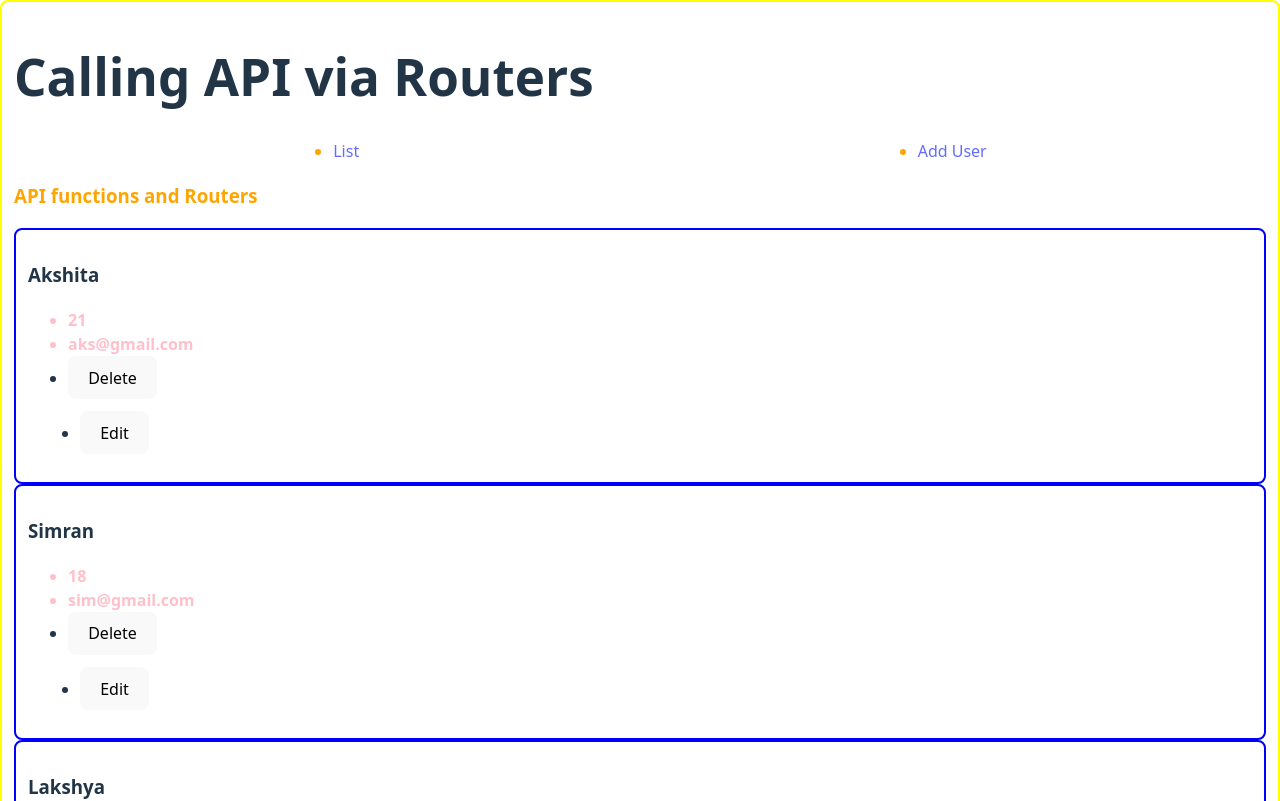
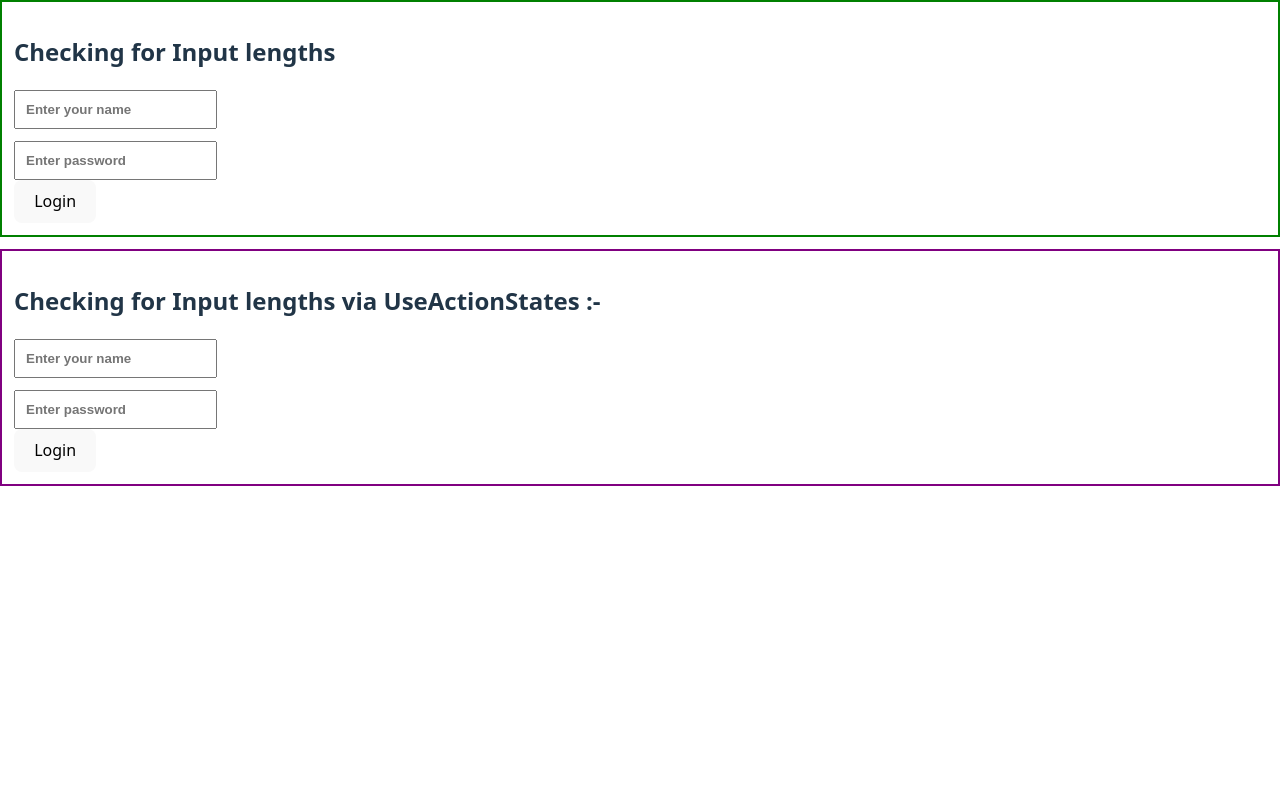
Before and after one commit to AkshitaGupta97/API_Folder_React_Projects, a React (Vite) app: page / in a window 1280 px wide. Shown: the top 801 px of the page. Built offline with nearby package versions, Linux system fonts and the light colour scheme; data requests are answered from the project's data file.

Commit message:
new project changes

```diff
--- a/db.json
+++ b/db.json
@@ -13,9 +13,6 @@
       "id": "acc9"
     },
     {
-      "name": "Lakshya",
-      "age": 17,
-      "email": "lak@gmail.com",
       "id": "acc7"
     },
     {
@@ -31,8 +28,8 @@
       "id": "0fc1"
     },
     {
-      "name": "Sweta",
-      "age": 40,
+      "name": "Sweta kumari",
+      "age": "30",
       "email": "swet@gmail.com",
       "id": "0fc6"
     },
--- a/src/App.css
+++ b/src/App.css
@@ -21,3 +21,9 @@
   margin: 10px;
   border: 2px solid pink;
 }
+.error {
+  border:2px solid red;
+}
+.error:outlin {
+  border:2px solid red;
+}
--- a/src/App.jsx
+++ b/src/App.jsx
@@ -1,13 +1,17 @@
 
 import './App.css'
-import MainApi from './MainApi'
+import InputChanges from './checkNameError/InputChanges'
+import InputChangesUseAction from './checkNameError/InputChangeUseactionstate'
+//import MainApi from './MainApi'
 
 function App() {
 
   return (
     <div>
 
-       <MainApi />
+       {/* <MainApi /> */}
+      <InputChanges />
+      <InputChangesUseAction />
     </div>
   )
 }
--- a/src/FirstApi.jsx
+++ b/src/FirstApi.jsx
@@ -43,7 +43,7 @@ function FirstApi() {
             {
                 !loading ?
                     userData.map((user) => (
-                        <div key={user.name} style={{ border: "2px solid blue", padding: "12px", borderRadius: "8px" }}>
+                        <div key={user.id} style={{ border: "2px solid blue", padding: "12px", borderRadius: "8px" }}>
                             <h3>{user.name}</h3>
                             <ul>
                                 <li style={{color:"pink", fontWeight:"600"}}>{user.age}</li>
--- a/src/UserAdd.jsx
+++ b/src/UserAdd.jsx
@@ -3,9 +3,9 @@ import './App.css'
 
 
 export default function UserAdd() {
-    const [name, setName] = useState()
-    const [age, setAge] = useState()
-    const [email, setEmail] = useState()
+    const [name, setName] = useState('')
+    const [age, setAge] = useState('')
+    const [email, setEmail] = useState('')
 
     const buttonAddClick = async() => {
         //console.log(name, age, email);
--- a/src/UserEdit.jsx
+++ b/src/UserEdit.jsx
@@ -1,19 +1,58 @@
 
+import { useNavigate, useParams } from 'react-router'
 import './App.css'
+import { useEffect, useState } from 'react';
 
 export default function UserEdit() {
 
+    const {id} = useParams();
+
+    const [name, setName] = useState('')
+    const [age, setAge] = useState('')
+    const [email, setEmail] = useState('')
+    const navigate = useNavigate();
+
+
+    useEffect(() => {
+        getUserData();
+    }, [])
+
+    const url = 'http://localhost:5001/user/' + id;
+    const getUserData = async() => {
+        let response = await fetch(url);
+        response = await response.json();
+        console.log(response);
+        setName(response.name);
+        setAge(response.age);
+        setEmail(response.email);
+    }
+
+    const updateUser = async () => {
+        console.log(name, age, email);
+
+        let response = await fetch(url, {
+            method:'Put',
+            body: JSON.stringify({name, age, email})
+        });
+        response = await response.json()
+        console.log(response);
+        if(response){
+          //  alert("User data updated.")
+            navigate('/')
+        }
+    }
+
     return(
         <div className="UserAdd">
-            <h2 style={{color:"crimson "}}>User Edit Page </h2>
+            <h2 style={{color:"peachpuff"}}>User Edit Page </h2>
             <br />
-            <input type="text"  placeholder="Enter name"/>
+            <input type="text" value={name}  onChange={(evnt) => setName(evnt.target.value)} placeholder="Enter name"/>
             <br />
-            <input type="number"  placeholder="Enter age"/>
+            <input type="number" value={age} onChange={(evnt) => setAge(evnt.target.value)}  placeholder="Enter age"/>
             <br />
-            <input type="email" placeholder="Enter email"/>
+            <input type="email" value={email} onChange={(evnt) => setEmail(evnt.target.value)} placeholder="Enter email"/>
             <br />
-            <button >Update User</button>
+            <button onClick={updateUser}>Update User</button>
 
         </div>
     )
--- /dev/null
+++ b/src/checkNameError/InputChangeUseactionstate.jsx
@@ -0,0 +1,46 @@
+
+import { useActionState, useState } from "react"
+
+export default function InputChangesUseAction() {
+
+    const handleLogin = (prevdata, formdata) => {
+        let name = formdata.get('name')
+        let password = formdata.get('password')
+        let regex = /^[A-Z0-9]+$/i;
+
+        console.log(name, password);        {/* name, password ia passed so that it should not delete after login*/}
+        if(!name || name.length > 7){
+            return {error: 'Name should not contain more than 5 characters or Empty', name, password}
+        }
+        else if(!regex.test(password)){
+            return {error: 'No special character allowed in Password',  name, password}
+        }
+        else{
+            return {message: "Login done Successfully !",  name, password}
+        }
+
+
+    }
+    const [data, action, pending] = useActionState(handleLogin)
+    console.log(data);
+
+    return (
+        <div style={{ border: "2px solid purple", padding: '12px', marginTop:'12px' }}>
+            <h2>Checking for Input lengths via UseActionStates :- </h2>
+            {/* checks whether data is empty or not => data?.message */}
+            {
+               data?.message && <span style={{padding:"12px", color:'greenyellow',margin:"12px", fontWeight:"600"}}>{data.message}</span>
+            }
+            {
+               data?.error && <span  style={{padding:"12px", color:'orangered',margin:"12px", fontWeight:"600"}}>{data.error}</span>
+            }
+            <form action={action}>
+                <input name="name" defaultValue={data?.name} style={{ padding: "10px", fontWeight: "600", color: "pink" }} type="text" placeholder="Enter your name" />
+                <br />
+                <input name="password" defaultValue={data?.password} style={{ padding: "10px", marginTop: '12px', fontWeight: "600", color: "pink" }} type="text" placeholder="Enter password " />
+                <br />
+                <button disabled={data?.error}>Login</button>
+            </form>
+        </div>
+    )
+}
--- /dev/null
+++ b/src/checkNameError/InputChanges.jsx
@@ -0,0 +1,41 @@
+import { useState } from "react"
+
+export default function InputChanges(){
+    const [inName, setInName] = useState('');
+    const [errname, setErrname] = useState();
+
+    const [inPass, setInPass] = useState('');
+    const [errPass, setErrPass] = useState();
+
+    const handleName = (event) => {
+        console.log(event.target.value);
+        if(event.target.value.length > 7){
+            setErrname("Length of name must be less than 7.")
+        }
+        else{
+            setErrname()
+        }
+    }
+
+    const handlePassword = (event) => {
+        let regex = /^[A-Z0-9]+$/i;
+        if(regex.test(event.target.value)){
+            setErrPass()
+        }
+        else{
+            setErrPass('Only numbers and alphabet allowed.')
+        }
+    }
+    return(
+        <div style={{border:"2px solid green", padding:'12px'}}>
+            <h2>Checking for Input lengths </h2>
+            <input className={errname? 'error': ''} style={{padding:"10px", fontWeight:"600", color:"pink"}} type="text" placeholder="Enter your name" onChange={handleName} />
+            <span style={{marginLeft:'12px', color:'orangered', fontWeight:"600"}}> {errname && errname}</span>
+            <br />
+            <input className={errPass? 'error': ''} style={{padding:"10px", marginTop:'12px', fontWeight:"600", color:"pink"}} type="text" placeholder="Enter password " onChange={handlePassword} />
+            <span style={{marginLeft:'12px', color:'orangered', fontWeight:"600"}}> {errPass && errPass}</span>
+            <br />
+            <button disabled={ errname || errPass}>Login</button>
+        </div>
+    )
+}
```
